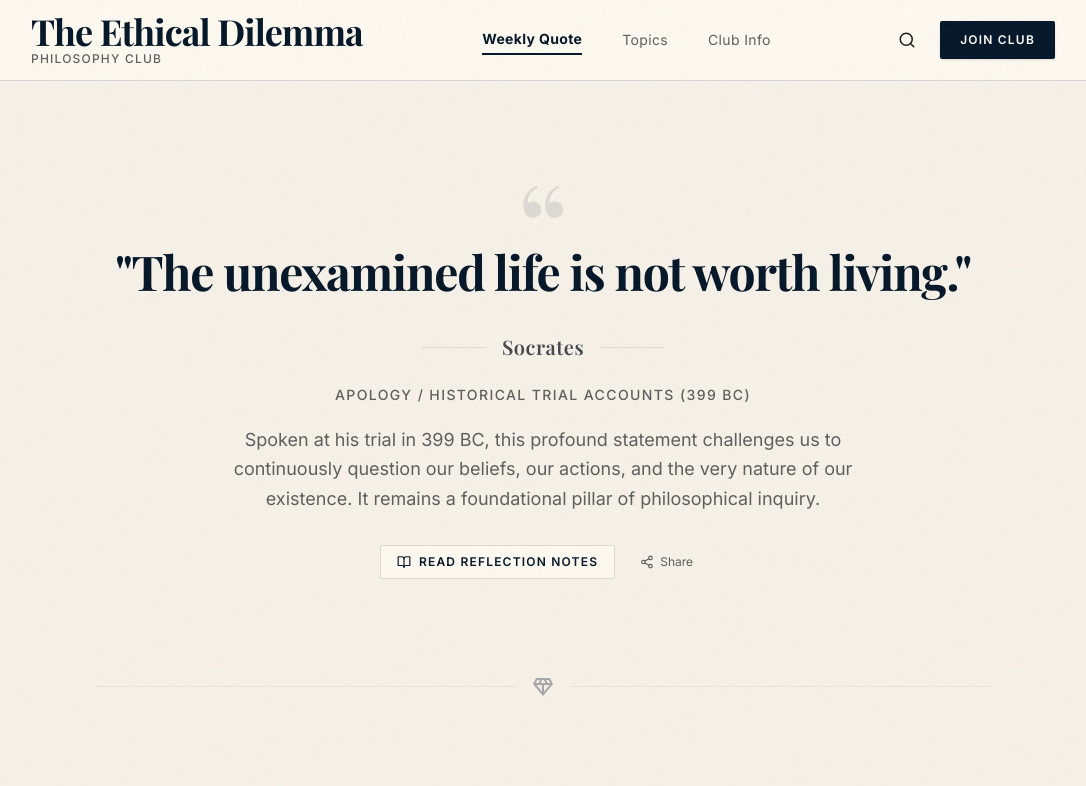
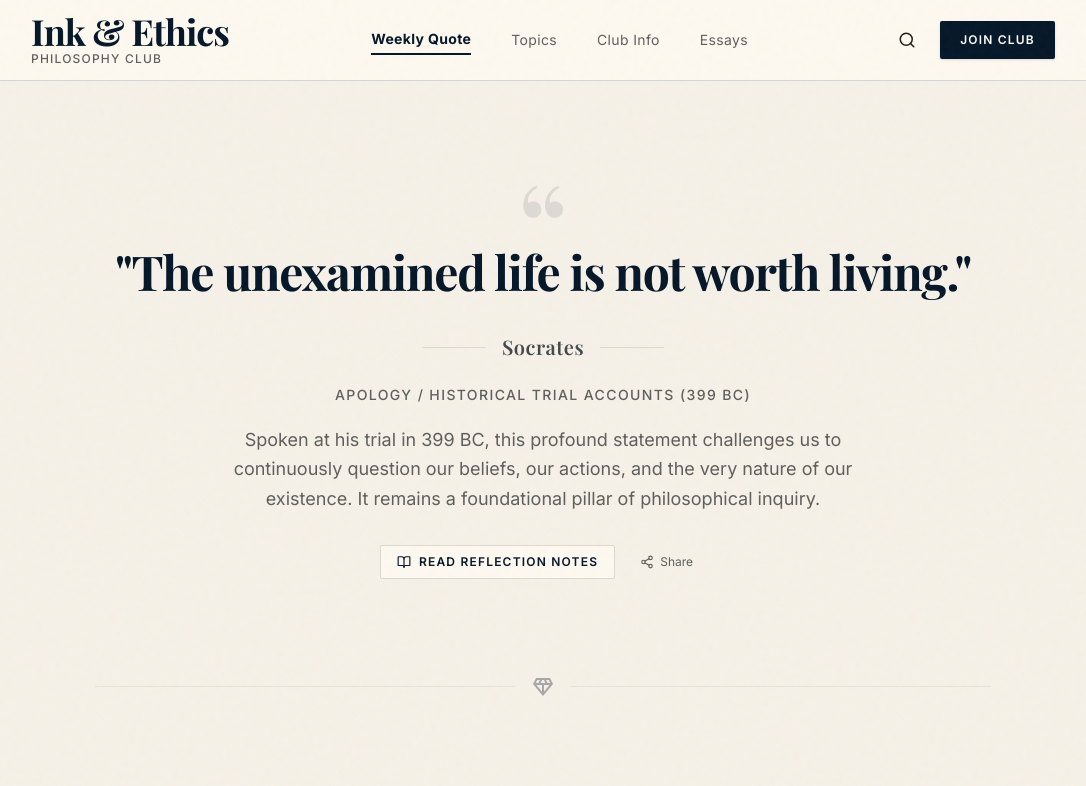
Before and after one commit to hi-art01/the-ethical-dilemma---philosophy-club, a React (Vite) app: page / in a window 1280 px wide. Shown: the top 786 px of the page, without its empty margins (97-1183 px from the left). Built offline with nearby package versions, Linux system fonts and the light colour scheme; a web font is replaced by a local one.

Commit message:
fixed issues

```diff
--- a/index.html
+++ b/index.html
@@ -3,7 +3,7 @@
   <head>
     <meta charset="UTF-8" />
     <meta name="viewport" content="width=device-width, initial-scale=1.0" />
-    <title>The Ethical Dilemma | Brentwood Philosophy Club</title>
+    <title>Ink & Ethics | Brentwood Philosophy Club</title>
     <meta name="description" content="A student-led philosophy club for curious minds, careful questions, and honest disagreement." />
     <meta name="theme-color" content="#f6f1e8" />
     <link rel="preconnect" href="https://fonts.googleapis.com" />
--- a/src/App.tsx
+++ b/src/App.tsx
@@ -15,6 +15,7 @@ import { Navbar } from './components/Navbar';
 import { Footer } from './components/Footer';
 import { WeeklyQuoteView } from './components/WeeklyQuoteView';
 import { TopicsView } from './components/TopicsView';
+import { EssaysView } from './components/EssaysView';
 import { ClubInfoView } from './components/ClubInfoView';
 import { AdminDashboardQuotes } from './components/AdminDashboardQuotes';
 import { AdminCurriculumDetails } from './components/AdminCurriculumDetails';
@@ -39,7 +40,7 @@ export function App() {
 
   // View state
   const [currentView, setCurrentView] = useState<
-    'weekly-quote' | 'topics' | 'club-info' | 'admin-quotes' | 'admin-curriculum' | 'admin-login'
+    'weekly-quote' | 'topics' | 'essays' | 'club-info' | 'admin-quotes' | 'admin-curriculum' | 'admin-login'
   >('weekly-quote');
 
   // Modal States
@@ -164,6 +165,8 @@ export function App() {
         />
       )}
 
+      {currentView === 'essays' && <EssaysView />}
+
       {currentView === 'club-info' && (
         <ClubInfoView
           clubInfo={clubInfo}
--- a/src/components/AdminLoginView.tsx
+++ b/src/components/AdminLoginView.tsx
@@ -25,7 +25,7 @@ export const AdminLoginView: React.FC<AdminLoginViewProps> = ({ onLoginSuccess,
     <main className="w-full max-w-md mx-auto py-12 md:py-20 px-4 animate-in fade-in duration-300">
       <div className="mb-10 text-center">
         <h1 className="font-serif text-3xl md:text-[40px] font-bold text-[#041627]">
-          The Ethical Dilemma
+          Ink & Ethics
         </h1>
         <div className="w-12 h-px bg-[#74777d] mx-auto mt-4"></div>
       </div>
--- a/src/components/ClubInfoView.tsx
+++ b/src/components/ClubInfoView.tsx
@@ -33,7 +33,7 @@ export const ClubInfoView: React.FC<ClubInfoViewProps> = ({
   const handleDownloadCalendarInvite = () => {
     const icsData = `BEGIN:VCALENDAR
 VERSION:2.0
-PRODID:-//The Ethical Dilemma//Philosophy Club//EN
+PRODID:-//Ink & Ethics//Philosophy Club//EN
 BEGIN:VEVENT
 SUMMARY:${clubInfo.clubName || 'Philosophy Club Meeting'}
 DESCRIPTION:${clubInfo.tagline}
@@ -124,12 +124,20 @@ END:VCALENDAR`;
             <div className="w-full h-px bg-[#ece8df]"></div>
 
             {/* Officers / Leadership */}
-            <div className="grid grid-cols-1 sm:grid-cols-2 gap-4 pt-1 text-sm">
+            <div className="grid grid-cols-1 sm:grid-cols-3 gap-4 pt-1 text-sm">
               <div className="flex items-center gap-2.5">
                 <UserCheck className="w-4 h-4 text-[#5e5e5b]" />
                 <div>
                   <div className="text-xs uppercase tracking-wider text-[#74777d]">Club President</div>
-                  <div className="font-medium text-[#1c1c16]">{clubInfo.presidentName || 'Julian Vance'}</div>
+                  <div className="font-medium text-[#1c1c16]">{clubInfo.presidentName || 'Erik Mathaney'}</div>
+                </div>
+              </div>
+
+              <div className="flex items-center gap-2.5">
+                <UserCheck className="w-4 h-4 text-[#5e5e5b]" />
+                <div>
+                  <div className="text-xs uppercase tracking-wider text-[#74777d]">Vice President</div>
+                  <div className="font-medium text-[#1c1c16]">{clubInfo.vicePresidentName || 'Arthur Yount'}</div>
                 </div>
               </div>
 
--- /dev/null
+++ b/src/components/EssaysView.tsx
@@ -0,0 +1,34 @@
+import React from 'react';
+import { Feather, LockKeyhole } from 'lucide-react';
+
+export const EssaysView: React.FC = () => {
+  return (
+    <main className="flex-grow w-full max-w-[1120px] mx-auto px-5 sm:px-8 md:px-12 py-12 md:py-20 animate-in fade-in duration-300">
+      <section className="max-w-3xl mb-12 md:mb-16">
+        <p className="eyebrow mb-4">From the club notebook</p>
+        <h1 className="font-serif text-4xl sm:text-5xl md:text-6xl font-bold text-[#041627] tracking-tight leading-[1.05]">
+          Philosophy Essays
+        </h1>
+        <p className="text-base sm:text-lg text-[#44474c] leading-relaxed mt-6 max-w-2xl">
+          A future home for student writing, long-form reflections, and arguments worth sitting with.
+        </p>
+      </section>
+
+      <section className="paper-card min-h-[300px] flex flex-col items-center justify-center text-center px-6 py-16 rounded-[4px]">
+        <div className="w-14 h-14 rounded-full border border-[#c9b8a7] bg-[#ece4d6] flex items-center justify-center mb-6">
+          <Feather className="w-6 h-6 text-[#ba5a3a]" strokeWidth={1.5} />
+        </div>
+        <p className="eyebrow mb-3">Coming soon</p>
+        <h2 className="font-serif text-2xl md:text-3xl font-semibold text-[#041627]">
+          The page is still being written.
+        </h2>
+        <p className="text-sm md:text-base text-[#5e5e5b] max-w-md leading-relaxed mt-3">
+          Check back soon for essays from the Ink & Ethics community.
+        </p>
+        <div className="mt-7 inline-flex items-center gap-2 text-xs uppercase tracking-widest text-[#74777d]">
+          <LockKeyhole className="w-3.5 h-3.5" /> Archive opening soon
+        </div>
+      </section>
+    </main>
+  );
+};
--- a/src/components/Footer.tsx
+++ b/src/components/Footer.tsx
@@ -20,7 +20,7 @@ export const Footer: React.FC<FooterProps> = ({
       <div className="max-w-[1120px] mx-auto px-5 sm:px-8 md:px-12 py-8 flex flex-col md:flex-row justify-between items-center gap-6">
         {/* Left / Center: Copyright Text */}
         <div className="text-sm text-[#1c1c16] text-center md:text-left leading-relaxed opacity-90">
-          © {new Date().getFullYear()} The Ethical Dilemma Philosophy Club. Dedicated to the pursuit of wisdom.
+          © {new Date().getFullYear()} Ink & Ethics Philosophy Club. Dedicated to the pursuit of wisdom.
         </div>
 
         {/* Center / Right: Navigation Links */}
--- a/src/components/Navbar.tsx
+++ b/src/components/Navbar.tsx
@@ -3,8 +3,8 @@ import { ClubInfo } from '../types';
 import { Search, Menu, X, Shield, LogIn, Sparkles } from 'lucide-react';
 
 interface NavbarProps {
-  currentView: 'weekly-quote' | 'topics' | 'club-info' | 'admin-quotes' | 'admin-curriculum' | 'admin-login';
-  onNavigate: (view: 'weekly-quote' | 'topics' | 'club-info' | 'admin-quotes' | 'admin-curriculum' | 'admin-login') => void;
+  currentView: 'weekly-quote' | 'topics' | 'essays' | 'club-info' | 'admin-quotes' | 'admin-curriculum' | 'admin-login';
+  onNavigate: (view: 'weekly-quote' | 'topics' | 'essays' | 'club-info' | 'admin-quotes' | 'admin-curriculum' | 'admin-login') => void;
   onOpenJoinModal: () => void;
   onOpenSearchModal: () => void;
   isAdmin: boolean;
@@ -23,7 +23,7 @@ export const Navbar: React.FC<NavbarProps> = ({
 }) => {
   const [mobileMenuOpen, setMobileMenuOpen] = useState(false);
 
-  const isPublicView = ['weekly-quote', 'topics', 'club-info'].includes(currentView);
+  const isPublicView = ['weekly-quote', 'topics', 'essays', 'club-info'].includes(currentView);
 
   return (
     <header className="bg-[#fdf9f0] border-b border-[#c4c6cd]/70 sticky top-0 z-40 w-full transition-shadow duration-300">
@@ -76,7 +76,7 @@ export const Navbar: React.FC<NavbarProps> = ({
           className="text-left group cursor-pointer"
         >
           <span className="font-serif text-2xl md:text-[32px] lg:text-[36px] font-bold text-[#041627] tracking-tight leading-none block group-hover:opacity-85 transition-opacity">
-            {clubInfo.clubName || 'The Ethical Dilemma'}
+            {clubInfo.clubName || 'Ink & Ethics'}
           </span>
           <span className="text-[10px] md:text-xs text-[#5e5e5b] tracking-widest uppercase font-medium mt-0.5 block">
             Philosophy Club
@@ -141,6 +141,17 @@ export const Navbar: React.FC<NavbarProps> = ({
             }`}
           >
             Club Info
+          </button>
+
+          <button
+            onClick={() => onNavigate('essays')}
+            className={`text-sm tracking-wide transition-colors py-1 ${
+              currentView === 'essays'
+                ? 'text-[#041627] font-bold border-b-2 border-[#041627]'
+                : 'text-[#5e5e5b] hover:text-[#041627]'
+            }`}
+          >
+            Essays
           </button>
         </nav>
 
@@ -209,6 +220,17 @@ export const Navbar: React.FC<NavbarProps> = ({
           >
             Club Information
           </button>
+          <button
+            onClick={() => {
+              onNavigate('essays');
+              setMobileMenuOpen(false);
+            }}
+            className={`text-left text-base py-1.5 ${
+              currentView === 'essays' ? 'font-bold text-[#041627]' : 'text-[#5e5e5b]'
+            }`}
+          >
+            Philosophy Essays
+          </button>
 
           <div className="h-px bg-[#dedad1] my-1"></div>
 
--- a/src/data/initialData.ts
+++ b/src/data/initialData.ts
@@ -1,14 +1,15 @@
 import { Quote, Topic, ClubInfo, ReadingItem } from '../types';
 
 export const initialClubInfo: ClubInfo = {
-  clubName: 'The Ethical Dilemma',
+  clubName: 'Ink & Ethics',
   schoolName: 'Brentwood High School',
   tagline: 'A forum for rigorous intellectual exploration and structured discourse, open to all students seeking deeper understanding.',
   classroom: 'Classroom S102',
   frequency: 'Every other Friday',
   scheduleDetail: 'After school, 3:30 PM - 5:00 PM',
   groupmeUrl: 'https://groupme.com/join_group/lyceum',
-  presidentName: 'Julian Vance',
+  presidentName: 'Erik Mathaney',
+  vicePresidentName: 'Arthur Yount',
   facultyAdvisor: 'Dr. Eleanor Hayes, Dept. of Humanities',
   contactEmail: 'contact@ethicaldilemma-club.org',
   heroImageUrl: 'https://lh3.googleusercontent.com/aida-public/AB6AXuCEykQszlCl7E2hrok8CotfSslwEefz-e_GVqcKe7BweMJNEesqiDcclcnChu75wsiLR4P0aESco3giKma8gMxew4uHbPq3muWZhhJXSFhtCQWa-5rWjp8J3auFAiM0X5e3VgqN-99wbaBgJ4DKxAusYFbrOfvq834iUyMVA-x6RhHVx3aF9zsIXzlRNnQ2FCBHbbkkXQZnToNCxklCdwH3QeKnpLBTqriMCX-1kKXdlXPvg7wZoone',
--- a/src/types.ts
+++ b/src/types.ts
@@ -38,6 +38,7 @@ export interface ClubInfo {
   scheduleDetail: string;
   groupmeUrl: string;
   presidentName: string;
+  vicePresidentName?: string;
   facultyAdvisor: string;
   contactEmail: string;
   heroImageUrl: string;
--- a/src/utils/storage.ts
+++ b/src/utils/storage.ts
@@ -1,7 +1,8 @@
 import { ClubInfo, Quote, Topic } from '../types';
 import { initialClubInfo, initialQuotes, initialTopics } from '../data/initialData';
 
-const CLUB_INFO_KEY = 'ethical_dilemma_club_info_v1';
+// Bump the key so returning visitors receive the renamed club defaults.
+const CLUB_INFO_KEY = 'ink_ethics_club_info_v2';
 const QUOTES_KEY = 'ethical_dilemma_quotes_v1';
 const TOPICS_KEY = 'ethical_dilemma_topics_v1';
 const ADMIN_AUTH_KEY = 'ethical_dilemma_admin_auth_v1';
@@ -9,7 +10,7 @@ const ADMIN_AUTH_KEY = 'ethical_dilemma_admin_auth_v1';
 export function getStoredClubInfo(): ClubInfo {
   try {
     const raw = localStorage.getItem(CLUB_INFO_KEY);
-    if (raw) return JSON.parse(raw);
+    if (raw) return { ...initialClubInfo, ...JSON.parse(raw) };
   } catch (e) {
     console.error('Failed to load club info from storage', e);
   }
```
Also changed, not shown: src/components/AdminCurriculumDetails.tsx (+13 -0 lines), 1 other file (tests, documents, lock files or other folders).
